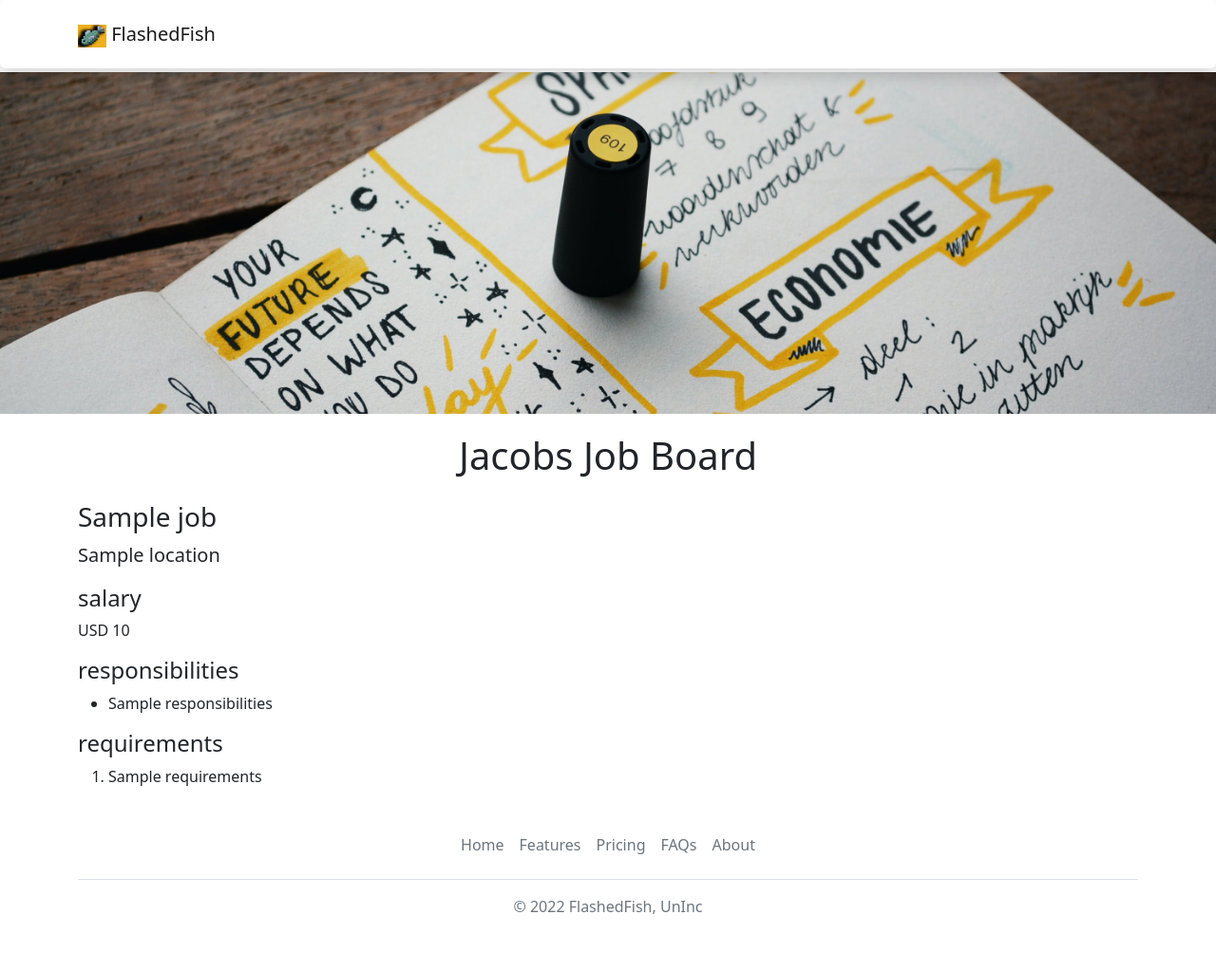
After one commit to FlashedFish/jobboard-v2, a Flask app: template templates/jobpage.html in a window 1280 px wide. The commit adds this page. Shown: the whole page at 95% size. Run offline with Flask 3, Linux system fonts and the light colour scheme; the template is opened without the code that fills it: most values are stand-ins (such as "Sample title", 1, 10 or a date in 2020).

Commit message:
addded dynamic pages for each job

```diff
--- a/app.py
+++ b/app.py
@@ -1,5 +1,5 @@
 from flask import Flask, render_template, jsonify
-from database import load_jobs_from_db
+from database import load_jobs_from_db,load_job_from_db
 
 
 app = Flask(__name__)
@@ -17,6 +17,13 @@ def list_jobs():
 
   return jsonify(jobs)
 
+@app.route("/job/<id>")
+def show_job(id):
+  job=load_job_from_db(id)
+  if not job:
+    return "Not Found", 404
+  return render_template('jobpage.html',job=job)
+
 
 if __name__ == "__main__":
   app.run(host="0.0.0.0", debug=True)
--- /dev/null
+++ b/templates/banner.html
@@ -0,0 +1,9 @@
+<style>
+      #banner{
+        height:  360px;
+        width:  100%;
+        object-fit:cover;
+        margin-bottom:12px;
+      }
+    </style>
+    <img class="img-fluid" id="banner" src="https://jovian-careers-website.jacobg12.repl.co/static/banner.jpg">
--- /dev/null
+++ b/templates/bootstrap.html
@@ -0,0 +1,5 @@
+    <meta charset="utf-8">
+    <meta name="viewport" content="width=device-width, initial-scale=1">
+    <title > {{company_name}} Job Board</title>
+    <link rel="icon" type="image/x-icon" href="https://jovian-careers-website.jacobg12.repl.co/static/favicon.png">
+    <link href="https://cdn.jsdelivr.net/npm/bootstrap@5.2.3/dist/css/bootstrap.min.css" rel="stylesheet" integrity="sha384-rbsA2VBKQhggwzxH7pPCaAqO46MgnOM80zW1RWuH61DGLwZJEdK2Kadq2F9CUG65" crossorigin="anonymous">
--- a/templates/jobitem.html
+++ b/templates/jobitem.html
@@ -13,6 +13,6 @@
     {% endif %}
   </div>
 <div class="col-3">
-  <a href="mailto:hello@flashedfish.dev?subject=Application%20for%20{{job['title']}}&body=My%20name%3A%20%3Cyour%20name%20here%3E%0D%0A%0D%0AMy%20Resume%20link%3A%20%3Cresume%20link%3E%0D%0A%0D%0AMy%20LinkedIn%20link%3A%20%3CLinkedIn%20link%3E%0D%0A" type="button" class="btn btn-outline-primary">Apply</a>
+  <a href="/job/{{job['id']}}" type="button" class="btn btn-outline-primary mt-3 ms-3">Apply</a>
 </div>
 </div>
--- /dev/null
+++ b/templates/jobpage.html
@@ -0,0 +1,36 @@
+<!DOCTYPE html>
+<html>
+  <head>
+    <title > {{job.title}} Job Board</title>
+    {%include 'bootstrap.html' %}
+
+  </head>
+  <body>
+    {% include 'nav.html' %}
+    {% include 'banner.html' %}
+    <div class ="container">
+      <h1 class="text-center mt-2 mb-4">
+        Jacobs Job Board
+      </h1>
+    <h3 class="mb-2"> {{job.title}} </h3>
+    <p class="lead mt-0">{{job.location}}</p>
+    <h4>salary</h4>
+    <p>{{job.currency}} {{job.salary}}</p>
+    <h4>responsibilities</h4>
+    <ul>
+      {% for line in job.responsibilities.split("\n") %}
+      <li>{{line}}</li>
+      {% endfor %}
+    </ul>
+
+    <h4>requirements</h4>
+      <ol>
+        {% for line in job.requirements.split("\n")%}
+        <li>{{line}}</li>
+        {%endfor%}
+      </ol>
+
+    </div>
+    {% include 'footer.html' %}
+  </body>
+</html>
--- a/templates/nav.html
+++ b/templates/nav.html
@@ -1,6 +1,6 @@
 <nav class="navbar shadow p-3 mb-5 bg-body rounded fixed-top">
   <div class="container">
-    <a class="navbar-brand" href="#">
+    <a class="navbar-brand" href="/">
       <img src="/static/favicon.png" alt="Bootstrap" width="30" height="24">
       FlashedFish
     </a>
```
Also changed, not shown: database.py (+9 -0 lines), templates/home.html (+4 -15 lines).
